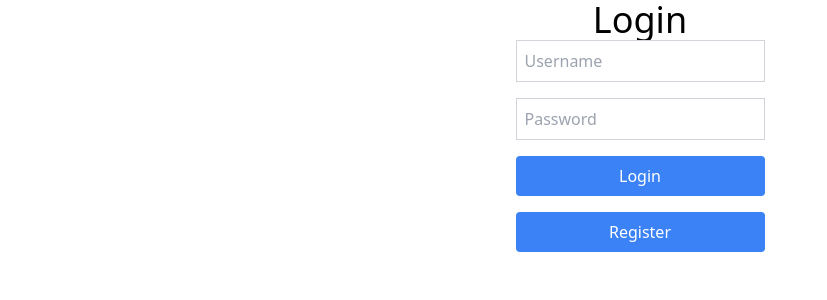
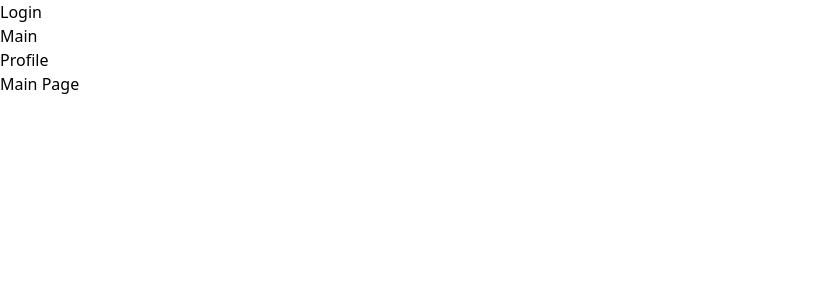
Before and after one commit to TradeTrack0001/frontend, a React (Vite) app: page /inventory in a window 1280 px wide. Shown: the top 300 px of the page, without its empty margins (0-827 px from the left). Built offline with nearby package versions, Linux system fonts and the light colour scheme.

Commit message:
Added navigation
added navigation to the web page. default landing page is the log in page

```diff
--- a/package.json
+++ b/package.json
@@ -13,7 +13,8 @@
     "@tauri-apps/api": ">=2.0.0-beta.0",
     "@tauri-apps/plugin-shell": ">=2.0.0-beta.0",
     "react": "^18.2.0",
-    "react-dom": "^18.2.0"
+    "react-dom": "^18.2.0",
+    "react-router-dom": "^6.24.0"
   },
   "devDependencies": {
     "@tauri-apps/cli": ">=2.0.0-beta.0",
--- a/src/App.tsx
+++ b/src/App.tsx
@@ -1,52 +1,30 @@
-import "./App.css";
-import { useState } from "react";
+import { Routes, Route } from "react-router-dom";
+import  Inventory  from "./pages/inventory";
+import  Login  from "./pages/login";
+import  Profile  from "./pages/profile";
 
 function App() {
-  const [login , setLogin] = useState(true);
-
-  const handleRegisterButton = () => {
-    setLogin(false);
-  }
-  const handleLoginButton = () => {
-    setLogin(true);
-  }
   return (
-    <div className="min-h-screen">
-      <h1 className="flex justify-center items-center text-4xl">
-        {login ? "Login" : "Register"}
-      </h1>
-
-    <div className="min-h-screen">
-
-      <div className="flex justify-center items-center">
-        <form className="flex flex-col space-y-4">
-          <input
-            type="text"
-            placeholder="Username"
-            className="border border-gray-300 p-2"
-          />
-          <input
-            type="password"
-            placeholder="Password"
-            className="border border-gray-300 p-2"
-          />
-          <button
-            type="submit"
-            onClick={handleLoginButton}
-            className="bg-blue-500 text-white p-2 rounded"
-          >
-            Login
-          </button>
-          <button
-            type = 'button'
-            onClick={handleRegisterButton}
-            className ="bg-blue-500 text-white p-2 rounded">
-            Register
-          </button>
-        </form>
-    </div>
-    </div>
-    </div>
+    <>
+    <nav>
+      <ul>
+        <li>
+          <a href="/">Login</a>
+        </li>
+        <li>
+          <a href="/Inventory">Main</a>
+        </li>
+        <li>
+          <a href="/profile">Profile</a>
+        </li>
+      </ul>
+    </nav>
+    <Routes>
+      <Route path="/" element={<Login />} />
+      <Route path="/inventory" element={<Inventory />} />
+      <Route path="/profile" element={<Profile />} />
+    </Routes>
+    </>
   );
 }
 
--- a/src/main.tsx
+++ b/src/main.tsx
@@ -2,9 +2,12 @@ import React from "react";
 import ReactDOM from "react-dom/client";
 import App from "./App";
 import "./index.css";
+import { BrowserRouter } from "react-router-dom";
 
 ReactDOM.createRoot(document.getElementById("root") as HTMLElement).render(
   <React.StrictMode>
-    <App />
+    <BrowserRouter>
+      <App />
+    </BrowserRouter>
   </React.StrictMode>
 );
--- /dev/null
+++ b/src/pages/inventory.tsx
@@ -0,0 +1,9 @@
+
+
+export default function Inventory() {
+    return (
+        <div>
+        <h1>Main Page</h1>
+        </div>
+    );
+    }
--- /dev/null
+++ b/src/pages/login.tsx
@@ -0,0 +1,51 @@
+
+import { useState } from "react";
+
+export default function Login() {
+  const [login , setLogin] = useState(true);
+
+  const handleRegisterButton = () => {
+    setLogin(false);
+  }
+  const handleLoginButton = () => {
+    setLogin(true);
+  }
+  return (
+    <div className="min-h-screen">
+      <h1 className="flex justify-center items-center text-4xl">
+        {login ? "Login" : "Register"}
+      </h1>
+
+    <div className="min-h-screen">
+
+      <div className="flex justify-center items-center">
+        <form className="flex flex-col space-y-4">
+          <input
+            type="text"
+            placeholder="Username"
+            className="border border-gray-300 p-2"
+          />
+          <input
+            type="password"
+            placeholder="Password"
+            className="border border-gray-300 p-2"
+          />
+          <button
+            type="submit"
+            onClick={handleLoginButton}
+            className="bg-blue-500 text-white p-2 rounded"
+          >
+            Login
+          </button>
+          <button
+            type = 'button'
+            onClick={handleRegisterButton}
+            className ="bg-blue-500 text-white p-2 rounded">
+            Register
+          </button>
+        </form>
+    </div>
+    </div>
+    </div>
+  );
+}
--- /dev/null
+++ b/src/pages/profile.tsx
@@ -0,0 +1,9 @@
+
+
+export default function Profile() {
+    return (
+        <div>
+        <h1>Profile Page</h1>
+        </div>
+    );
+    }
```
Also changed, not shown: 1 other file (tests, documents, lock files or other folders).
